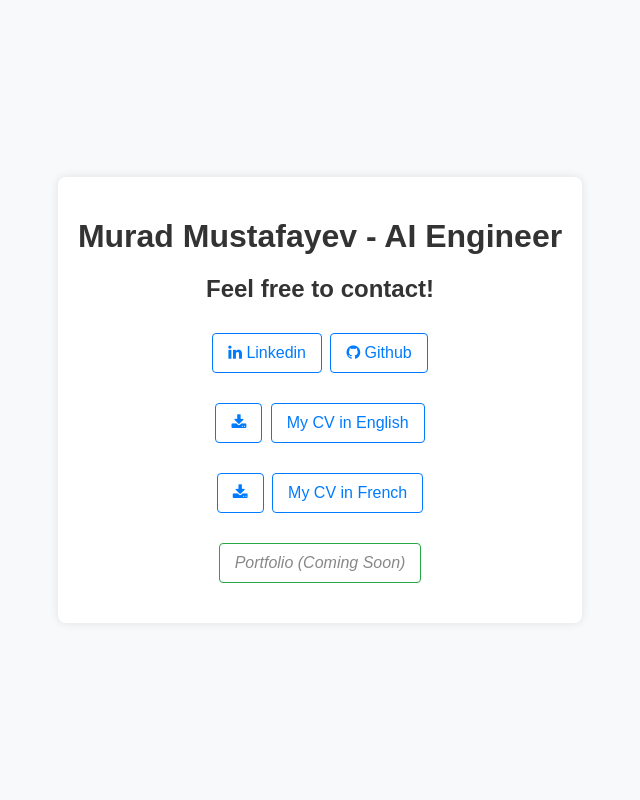
After one commit to Muradmustafayev-03/MyResume, a Flask app: template src/templates/index.html in a window 1280 px wide. The commit adds this page. Shown: the whole page, without its empty margins (320-960 px from the left). Run offline with Flask 3, Linux system fonts and the light colour scheme; the template is opened without the code that fills it, so the values that code supplies are empty.

Commit message:
home page added

```diff
--- a/src/app.py
+++ b/src/app.py
@@ -17,27 +17,27 @@ OUTPUT_FR = 'Murad_Mustafayev_CV_fr.pdf'
 
 @app.route('/')
 def home():  # put application's code here
-    return 'Hello World!'
+    return render_template('index.html')
 
 
-@app.route('/resume/en/', methods=['GET'])
+@app.route('/cv/en/', methods=['GET'])
 def resume_en(): return render_template(HTML_EN)
 
 
-@app.route('/resume/fr/', methods=['GET'])
+@app.route('/cv/fr/', methods=['GET'])
 def resume_fr(): return render_template(HTML_FR)
 
 
-@app.route('/resume/download/en/', methods=['GET'])
+@app.route('/cv/en/download', methods=['GET'])
 def download_resume_en():
-    input_url = f'http://{HOST}:{PORT}/resume/en/'
+    input_url = f'http://{HOST}:{PORT}/cv/en/'
     get_pdf(input_url, OUTPUT_EN)
     return send_from_directory('../', OUTPUT_EN, as_attachment=True)
 
 
-@app.route('/resume/download/fr/', methods=['GET'])
+@app.route('/cv/fr/download', methods=['GET'])
 def download_resume_fr():
-    input_url = f'http://{HOST}:{PORT}/resume/fr/'
+    input_url = f'http://{HOST}:{PORT}/cv/fr/'
     get_pdf(input_url, OUTPUT_FR)
     return send_from_directory('../', OUTPUT_FR, as_attachment=True)
 
--- /dev/null
+++ b/src/static/css/index.css
@@ -0,0 +1,51 @@
+body {
+    font-family: Arial, sans-serif;
+    background-color: #f8f9fa;
+    color: #333;
+    margin: 0;
+    padding: 0;
+    display: flex;
+    justify-content: center;
+    align-items: center;
+    height: 100vh;
+}
+.container {
+    text-align: center;
+    padding: 20px;
+    background-color: #fff;
+    box-shadow: 0 0 10px rgba(0, 0, 0, 0.1);
+    border-radius: 8px;
+}
+h1 {
+    font-size: 2em;
+    margin-bottom: 20px;
+}
+p {
+    margin: 10px 0;
+}
+a {
+    display: inline-block;
+    margin: 10px 2px;
+    padding: 10px 15px;
+    text-decoration: none;
+    color: #007bff;
+    border: 1px solid #007bff;
+    border-radius: 4px;
+    transition: background-color 0.3s, color 0.3s;
+}
+a:hover {
+    background-color: #007bff;
+    color: #fff;
+}
+.coming-soon {
+    font-style: italic;
+    color: #888;
+}
+
+a.portfolio {
+    border-color: #28a745;
+}
+
+a.portfolio:hover {
+    background-color: #28a745;
+}
--- /dev/null
+++ b/src/templates/index.html
@@ -0,0 +1,31 @@
+<!DOCTYPE html>
+<html lang="en">
+<head>
+    <meta charset="UTF-8">
+    <meta name="viewport" content="width=device-width, initial-scale=1.0">
+    <link rel="stylesheet" href="https://cdnjs.cloudflare.com/ajax/libs/font-awesome/4.7.0/css/font-awesome.min.css">
+    <link rel="stylesheet" href="/static/css/index.css">
+    <title>Home - Murad Mutafayev</title>
+</head>
+<body>
+    <div class="container">
+        <h1>Murad Mustafayev - AI Engineer</h1>
+        <h2>Feel free to contact!</h2>
+        <p>
+            <a href="https://www.linkedin.com/in/murad-mustafayev/"><i class="fa fa-linkedin"></i> Linkedin</a>
+            <a href="https://github.com/Muradmustafayev-03"><i class="fa fa-github"></i> Github</a>
+        </p>
+        <p>
+            <a href="/cv/en/download"><i class="fa fa-download"></i></a>
+            <a href="/cv/en">My CV in English</a>
+        </p>
+        <p>
+            <a href="/cv/fr/download"><i class="fa fa-download"></i></a>
+            <a href="/cv/fr">My CV in French</a>
+        </p>
+        <p>
+            <a href="#" class="coming-soon portfolio">Portfolio (Coming Soon)</a>
+        </p>
+    </div>
+</body>
+</html>
```
Also changed, not shown: src/templates/resume_en.html (+9 -9 lines), src/templates/resume_fr.html (+9 -9 lines), 3 other files.
